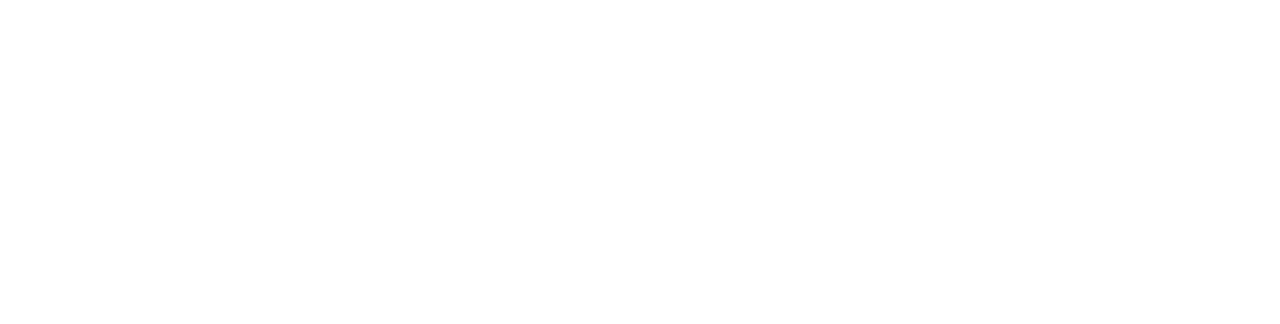
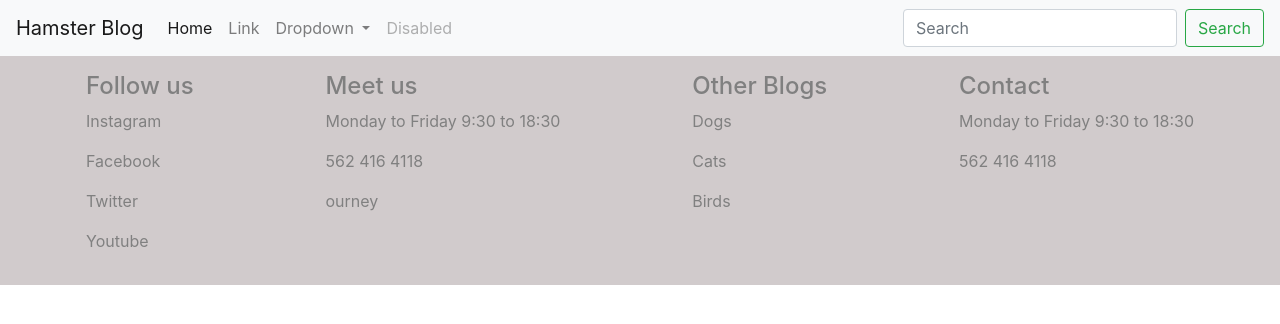
Before and after one commit to karenascencio/blog-practice, a plain HTML site: page index.html in a window 1280 px wide. Drawn offline with nearby package versions, Linux system fonts and the light colour scheme; files that its build step writes are made by us from their sources.

Commit message:
header y footer

```diff
--- a/css/style.scss
+++ b/css/style.scss
@@ -0,0 +1,9 @@
+footer{
+    background-color: rgb(209, 203, 204);
+    color: gray;
+}
+
+.custom-container{
+    flex-direction: row;
+    justify-content: space-between;
+}
--- a/index.html
+++ b/index.html
@@ -9,15 +9,72 @@
     <link rel="stylesheet" href="css/style.css">
 </head>
 <body>
+    <head>
+        <nav class="navbar navbar-expand-lg navbar-light bg-light">
+            <a class="navbar-brand" href="#">Hamster Blog</a>
+            <button class="navbar-toggler" type="button" data-toggle="collapse" data-target="#navbarSupportedContent" aria-controls="navbarSupportedContent" aria-expanded="false" aria-label="Toggle navigation">
+              <span class="navbar-toggler-icon"></span>
+            </button>
 
-
-    <head>
-
+            <div class="collapse navbar-collapse" id="navbarSupportedContent">
+              <ul class="navbar-nav mr-auto">
+                <li class="nav-item active">
+                  <a class="nav-link" href="#">Home <span class="sr-only">(current)</span></a>
+                </li>
+                <li class="nav-item">
+                  <a class="nav-link" href="#">Link</a>
+                </li>
+                <li class="nav-item dropdown">
+                  <a class="nav-link dropdown-toggle" href="#" id="navbarDropdown" role="button" data-toggle="dropdown" aria-haspopup="true" aria-expanded="false">
+                    Dropdown
+                  </a>
+                  <div class="dropdown-menu" aria-labelledby="navbarDropdown">
+                    <a class="dropdown-item" href="#">Action</a>
+                    <a class="dropdown-item" href="#">Another action</a>
+                    <div class="dropdown-divider"></div>
+                    <a class="dropdown-item" href="#">Something else here</a>
+                  </div>
+                </li>
+                <li class="nav-item">
+                  <a class="nav-link disabled" href="#" tabindex="-1" aria-disabled="true">Disabled</a>
+                </li>
+              </ul>
+              <form class="form-inline my-2 my-lg-0">
+                <input class="form-control mr-sm-2" type="search" placeholder="Search" aria-label="Search">
+                <button class="btn btn-outline-success my-2 my-sm-0" type="submit">Search</button>
+              </form>
+            </div>
+          </nav>
     </head>
     <main>
 
     </main>
     <footer>
+      <div class="container-sm custom-container d-flex p-3">
+        <div>
+          <h4>Follow us</h4>
+          <p>Instagram</p>
+          <p>Facebook</p>
+          <p>Twitter</p>
+          <p>Youtube</p>
+        </div>
+        <div>
+          <h4>Meet us</h4>
+          <p>Monday to Friday 9:30 to 18:30</p>
+          <p>562 416 4118</p>ourney</p>
+        </div>
+        <div>
+          <h4>Other Blogs</h4>
+          <p>Dogs</p>
+          <p>Cats</p>
+          <p>Birds</p>
+        </div>
+        <div>
+        <h4>Contact</h4>
+        <p>Monday to Friday 9:30 to 18:30</p>
+        <p>562 416 4118</p>
+        </div>
+      </div>
 
     </footer>
     <script src="/js/main.js"></script>
```
Also changed, not shown: css/style.css (added), 1 other file.
